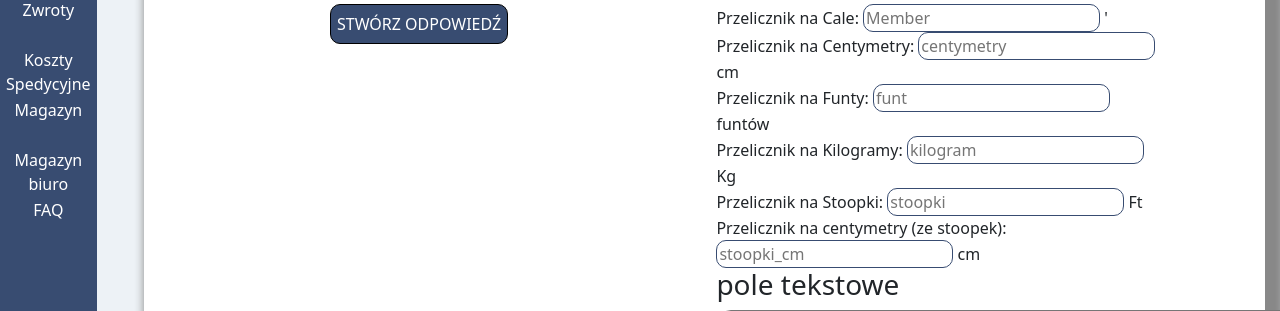
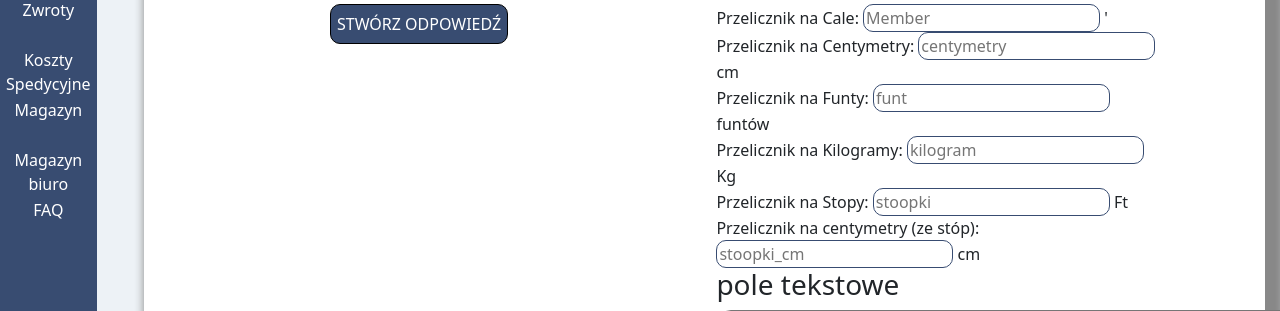
Before and after one commit to Dosztosz/Customer-service-system, a PHP site: page / in a window 1280 px wide; the page is wider, and only the part inside the window is pictured. Shown: the part 199-510 px from the top of that part. Run offline with PHP 8.4, Linux system fonts and the light colour scheme; data that the repository does not hold is empty.

Commit message:
Update index.php

```diff
--- a/index.php
+++ b/index.php
@@ -79,11 +79,11 @@
             <input class="contactform-input input" type="text" id="contactform-kilogram" placeholder="kilogram" name="kilogram" value="" onkeyup="kilogram()" />
             <span id="wynik_kilogram"></span> Kg
             <br>
-            <label class="contactform-label" for="contactform-kilogram">Przelicznik na Stoopki:</label>
+            <label class="contactform-label" for="contactform-kilogram">Przelicznik na Stopy:</label>
             <input class="contactform-input input" type="text" id="contactform-stoopki" placeholder="stoopki" name="kilogram" value="" onkeyup="stoopki()" />
             <span id="wynik_stoopki"></span> Ft
             <br>
-            <label class="contactform-label" for="contactform-kilogram">Przelicznik na centymetry (ze stoopek):</label>
+            <label class="contactform-label" for="contactform-kilogram">Przelicznik na centymetry (ze stóp):</label>
             <input class="contactform-input input" type="text" id="contactform-stoopkicm" placeholder="stoopki_cm" name="kilogram" value="" onkeyup="stoopki_cm()" />
             <span id="wynik_stoopki_cm"></span> cm
                 <!--pole tekstowe-->
```
